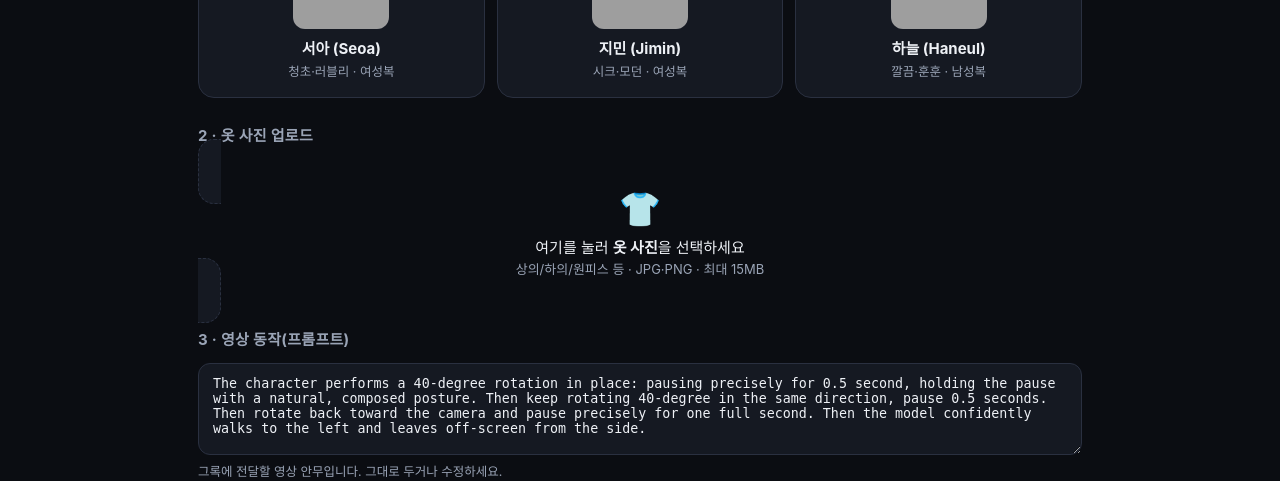
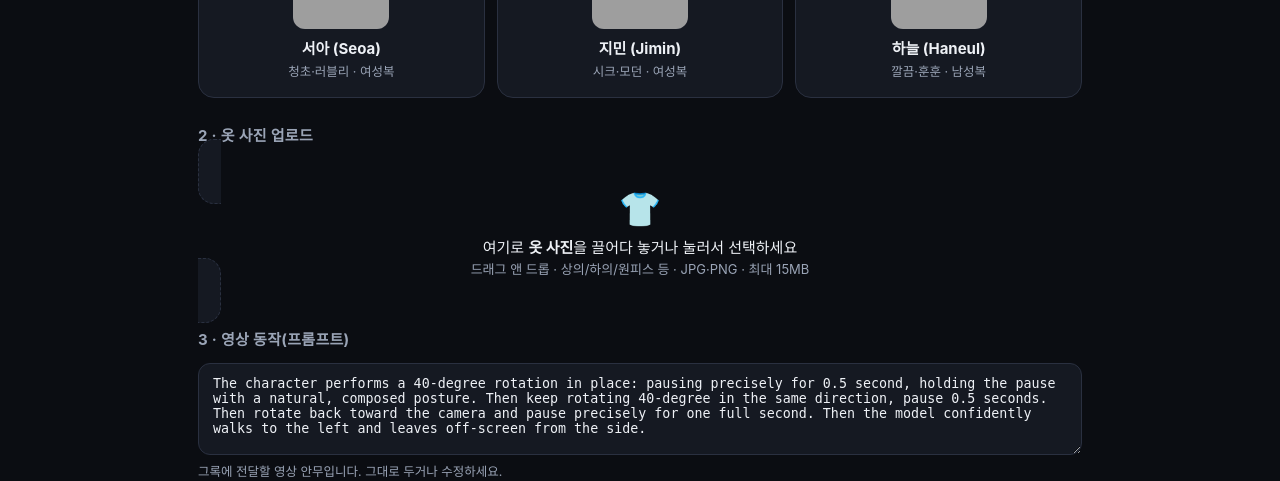
Before and after one commit to banedict84-star/ai-factory, a FastAPI app: page / in a window 1280 px wide. Shown: the part 334-815 px from the top of the page. Run offline with FastAPI, Linux system fonts and the light colour scheme; grey boxes are pictures that could not be loaded.

Commit message:
옷 사진 업로드에 드래그 앤 드롭 추가
기존 클릭 선택에 더해 파일을 끌어다 놓아 업로드 가능.
- dragenter/over 하이라이트, drop 처리, 이미지/용량 검증 공통화(handleFile)
- 페이지 밖 드롭 시 브라우저가 파일 여는 것 방지

Co-Authored-By: Claude Opus 4.8 <noreply@anthropic.com>
Claude-Session: https://claude.ai/code/session_013RXakkChZ3a3iztn66AEnD

```diff
--- a/grok_studio/templates/index.html
+++ b/grok_studio/templates/index.html
@@ -34,6 +34,7 @@
     padding:22px;text-align:center;cursor:pointer;transition:.15s}
   .drop:hover{border-color:var(--accent2)}
   .drop.has{border-style:solid}
+  .drop.drag{border-color:var(--accent2);border-style:solid;background:#172233;transform:scale(1.01)}
   .drop img{max-height:220px;max-width:100%;border-radius:10px}
   .drop .hint{color:var(--sub);font-size:13px}
   textarea{width:100%;background:var(--card);color:var(--ink);border:1.5px solid var(--line);
@@ -98,8 +99,8 @@
     <input type="file" id="file" accept="image/*">
     <div id="dropInner">
       <div style="font-size:34px">👕</div>
-      <div>여기를 눌러 <b>옷 사진</b>을 선택하세요</div>
-      <div class="hint">상의/하의/원피스 등 · JPG·PNG · 최대 15MB</div>
+      <div>여기로 <b>옷 사진</b>을 끌어다 놓거나 눌러서 선택하세요</div>
+      <div class="hint">드래그 앤 드롭 · 상의/하의/원피스 등 · JPG·PNG · 최대 15MB</div>
     </div>
   </label>
 
@@ -145,15 +146,36 @@ document.querySelectorAll('.model').forEach(el=>{
   };
 });
 
-// 파일 업로드 + 미리보기
+// 파일 업로드 + 미리보기 (클릭 선택 + 드래그 앤 드롭)
 const drop = $('#drop'), fileInput = $('#file');
-fileInput.onchange = e=>{
-  const f = e.target.files[0]; if(!f) return;
+
+function handleFile(f){
+  if(!f) return;
+  if(!f.type || !f.type.startsWith('image/')){ alert('이미지 파일만 올릴 수 있어요 (JPG·PNG 등).'); return; }
+  if(f.size > 15*1024*1024){ alert('사진이 너무 큽니다 (최대 15MB).'); return; }
   fileData = f;
   const url = URL.createObjectURL(f);
-  $('#dropInner').innerHTML = `<img src="${url}"><div class="hint" style="margin-top:8px">${f.name} · 다시 누르면 변경</div>`;
+  $('#dropInner').innerHTML = `<img src="${url}"><div class="hint" style="margin-top:8px">${f.name} · 다시 누르거나 끌어다 놓으면 변경</div>`;
   drop.classList.add('has'); refresh();
-};
+}
+
+fileInput.onchange = e=> handleFile(e.target.files[0]);
+
+// 드래그 앤 드롭
+['dragenter','dragover'].forEach(ev=>drop.addEventListener(ev, e=>{
+  e.preventDefault(); e.stopPropagation(); drop.classList.add('drag');
+}));
+['dragleave','dragend'].forEach(ev=>drop.addEventListener(ev, e=>{
+  e.preventDefault(); e.stopPropagation(); drop.classList.remove('drag');
+}));
+drop.addEventListener('drop', e=>{
+  e.preventDefault(); e.stopPropagation(); drop.classList.remove('drag');
+  const f = e.dataTransfer && e.dataTransfer.files && e.dataTransfer.files[0];
+  handleFile(f);
+});
+// 페이지 밖으로 떨어뜨렸을 때 브라우저가 파일을 여는 것 방지
+window.addEventListener('dragover', e=>e.preventDefault());
+window.addEventListener('drop', e=>e.preventDefault());
 
 function refresh(){ $('#go').disabled = !(selectedModel && fileData); }
 
```
